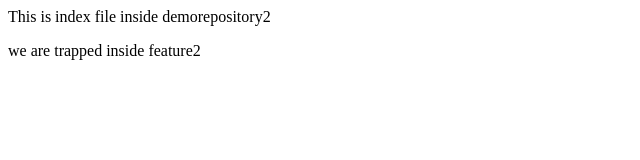
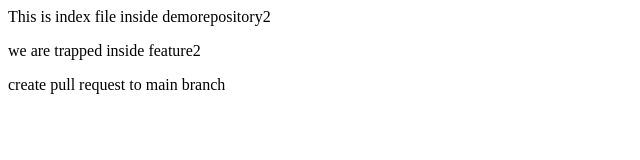
Before and after one commit to AadeshChaugule/LocalRepository, a plain HTML site: page index.html in a window 1280 px wide. Shown: the whole page, without its empty margins (0-640 px from the left). Drawn offline with Linux system fonts and the light colour scheme.

Commit message:
index file updated by feature2

```diff
--- a/index.html
+++ b/index.html
@@ -1,2 +1,3 @@
 <p> This is index file inside demorepository2</p>
 <p>we are trapped inside feature2</p>
+<p>create pull request to main branch</p>
```
